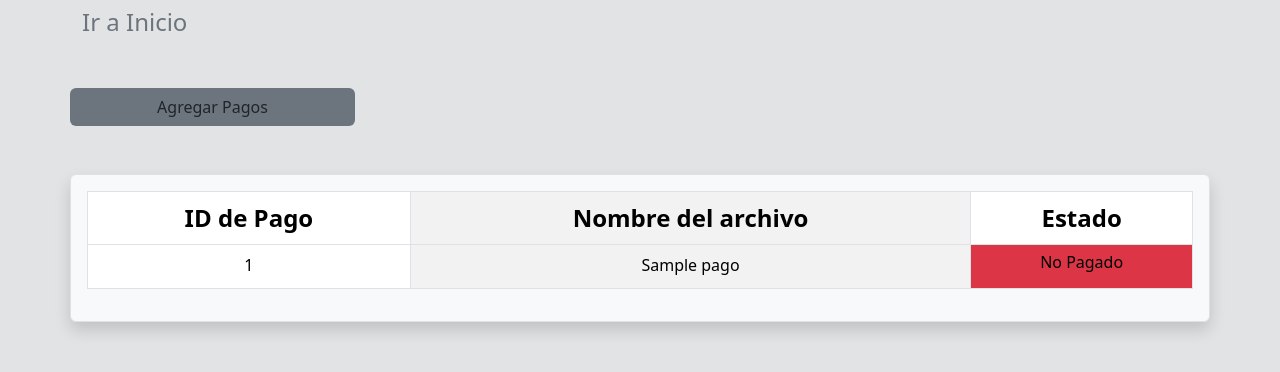
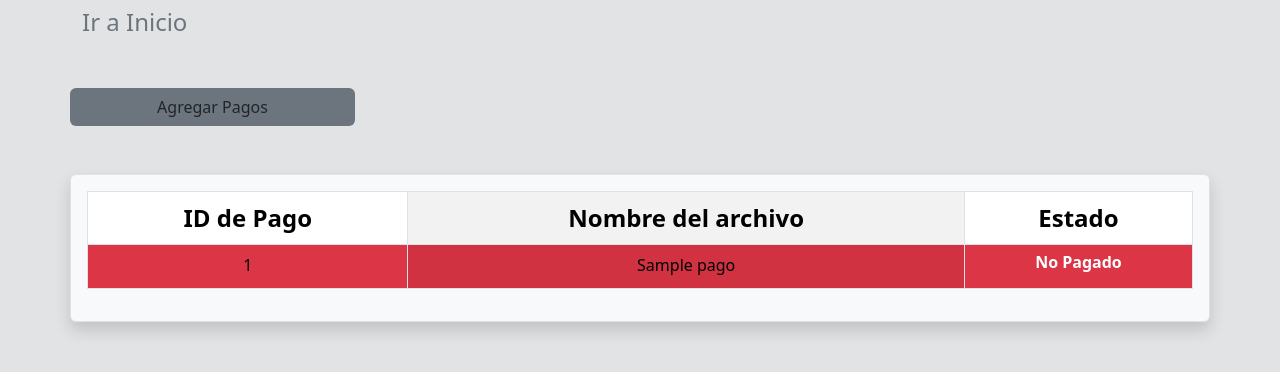
Before and after one commit to CarlosArce-tes/TMO-Area-Logistica, a Flask app: page /pagos in a window 1280 px wide. Shown: the part 148-520 px from the top of the page. Run offline with Flask 3, Linux system fonts and the light colour scheme; the visitor is signed in with stand-in values (Sample User, id 1); tables that the repository leaves empty or names only in its code hold one stand-in row (values such as "Sample post"); some libraries are stand-ins or nearby versions.

Commit message:
Eliminacion de librerias inecesarias

```diff
--- a/app.py
+++ b/app.py
@@ -20,23 +20,21 @@ Implementacion de lectura de documentos
 Lectura de PDF
 '''
 
-import csv
+
 import datetime
 import os
-from PyPDF2 import PdfReader
-from docx import Document
 from flask import Flask, render_template, request, session, redirect, url_for, flash, Response
 import mysql.connector
 from werkzeug.utils import secure_filename
-from flask_bootstrap import Bootstrap
 from flask_mail import Mail, Message
 from flask_cors import CORS
 from datetime import datetime
+from datetime import timedelta
 #Inicializacion de la aplicacion de Flask
 app = Flask(__name__)
 CORS(app, origins="*")
 #Creacion del objeto bootstrap para la aplicacion de estilos
-bootstrap  = Bootstrap(app)
+
 #Configuracion del servidor de correos
 app.config['MAIL_SERVER'] = 'smtp.gmail.com'
 #Puerto por default que utiliza el servidor de correos
@@ -49,8 +47,8 @@ app.config['MAIL_PASSWORD'] = 'umecsvrpezpqkqbm'
 mail = Mail(app)
 #Clave secreta de la aplicaicon, clave de seguridad que solo eladministrador debe conocer
 app.secret_key = 'carlos18'
-app.config['SEND_FILE_MAX_AGE_DEFAULT'] = 0
-app.config['CACHE_TYPE'] = 'null'
+app.permanent_session_lifetime = timedelta(minutes=1)
+
 #Configuracion del directorio de almacenamiento de archivos
 UPLOAD_FOLDER = 'static'
 app.config['UPLOAD_FOLDER'] = UPLOAD_FOLDER
@@ -88,6 +86,7 @@ def index():
     data = cursor.fetchall()
     #Cierre de la conexion a la base de datos
     close_db_connection(conn, cursor)
+
 
 
     return render_template('index.html')
@@ -153,6 +152,7 @@ def login():
 
 @app.route('/inicio_usuario')
 def inicio_usuario():
+
     if 'usuario' in session:
         usuario = session['usuario']
         apellidos = session['apellidos']
@@ -270,6 +270,8 @@ def cerrar():
     session.pop('password', None)
     session.pop('apellidos', None)
     session.pop('nombre', None)
+    app.config['SEND_FILE_MAX_AGE_DEFAULT'] = 0
+    app.config['CACHE_TYPE'] = 'null'
 
     # Redirect to the index page
     return redirect(url_for('index'))
--- a/templates/index.html
+++ b/templates/index.html
@@ -10,6 +10,7 @@
     <script src="https://code.jquery.com/jquery-3.6.0.min.js"></script>
     <!-- Bootstrap Bundle with Popper -->
     <script src="https://cdn.jsdelivr.net/npm/bootstrap@5.3.0/dist/js/bootstrap.bundle.min.js"></script>
+
     <style>
         body {
             padding-top: 70px; /* Ajuste para el espacio del navbar */
@@ -60,7 +61,7 @@
         </div>
 
     </div>
-    <footer class="bg-black fixed-bottom">
+    <footer class="bg-black fixed-bottom blur-none">
         <div class="container">
             <h4 class="fs-5 mt-3 text-white fw-bold">Troquelados Modulares S.A de C.V.</h4>
             <h5 class="fs-6 text-white">Direccion : Autopista México - Queretaro, Km. 101, San Miguel de La Victoria,
--- a/templates/inicio.html
+++ b/templates/inicio.html
@@ -1,6 +1,7 @@
 {% extends 'base.html' %}
 {% block title %}Inicio | {{nombre}}{% endblock %}
 {% block content %}
+
 <div class="col-4 col-sm-7 col-md-7 hstack">
     <div class="mt-5 ms-4 shadow p-3 mb-5 bg-body-tertiary rounded rounded col-6">
         <div class="">
@@ -55,7 +56,7 @@
                         card's content.</p>
                 </div>
             </div>
-            <div class="card ms-5" style="width: 30rem;">
+            <div class="card ms-5 " style="width: 30rem;">
                 <img src="..." class="card-img-top" alt="...">
                 <div class="card-body">
                     <p class="card-text">Some quick example text to build on the card title and make up the bulk of the
--- a/templates/pagos.html
+++ b/templates/pagos.html
@@ -19,15 +19,18 @@
                     <tbody>
                         {% for pago in pagos %}
                         <tr>
-                            <td>{{ pago[0] }}</td>
-                            <td>{{ pago[1] }}</td>
+
                             {% if pago[2] == '1' %}
+                            <td class="bg-success">{{ pago[0] }}</td>
+                            <td class="bg-success">{{ pago[1] }}</td>
                             <td class="bg-success">
-                                <h6 class="">Pagado</h6>
+                                <h6 class="text-white fw-bold">Pagado</h6>
                             </td>
                             {% else %}
+                            <td class="bg-danger">{{ pago[0] }}</td>
+                            <td class="bg-danger">{{ pago[1] }}</td>
                             <td class="bg-danger">
-                                <h6 class="">No Pagado</h6>
+                                <h6 class="text-white fw-bold">No Pagado</h6>
                             </td>
                             {% endif %}
                         </tr>
```
Also changed, not shown: static/3d-low-poly-polygonal-sphere_3840x2160_xtrafondos.com (1).jpg (added), static/marina-bay-sands-en-singapur_3840x2160_xtrafondos.com.jpg (added), templates/vista.html (renamed from static/vista.html).
